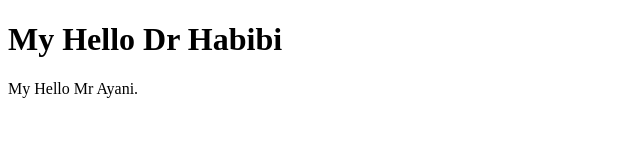
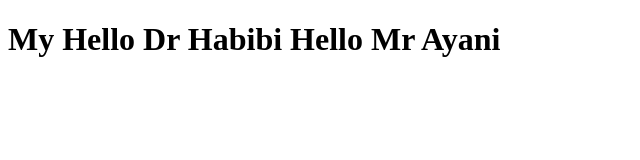
Before and after one commit to semsarfathi/index, a plain HTML site: page index.html in a window 1280 px wide. Shown: the whole page, without its empty margins (0-640 px from the left). Drawn offline with Linux system fonts and the light colour scheme.

Commit message:
Update index.html

```diff
--- a/index.html
+++ b/index.html
@@ -2,8 +2,9 @@
 <html>
 <body>
 
-<h1>My Hello Dr Habibi</h1>
-<p>My Hello Mr Ayani.</p>
+<h1>My Hello Dr Habibi
+Hello Mr Ayani</h1>
+
 
 </body>
 </html>
```
